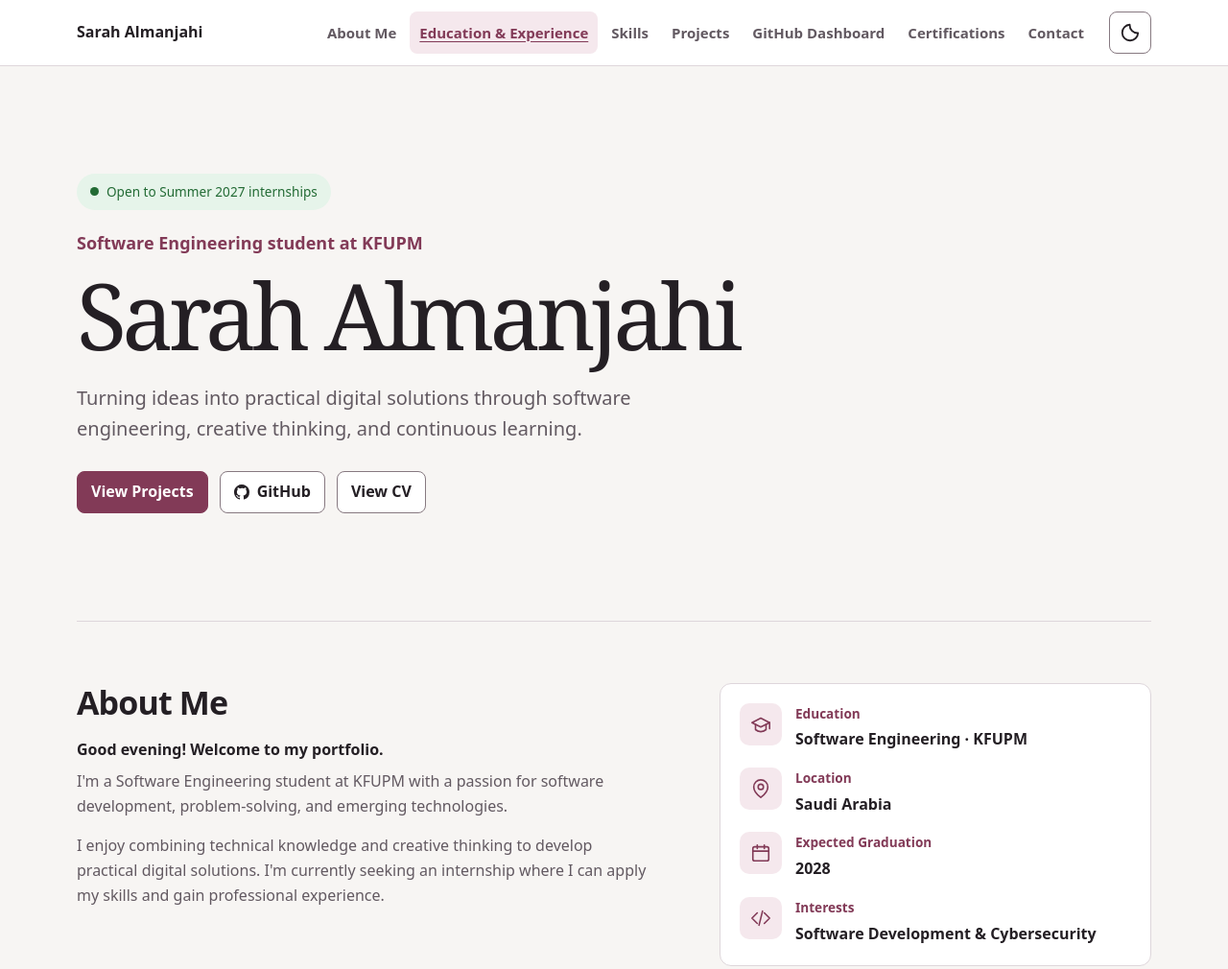
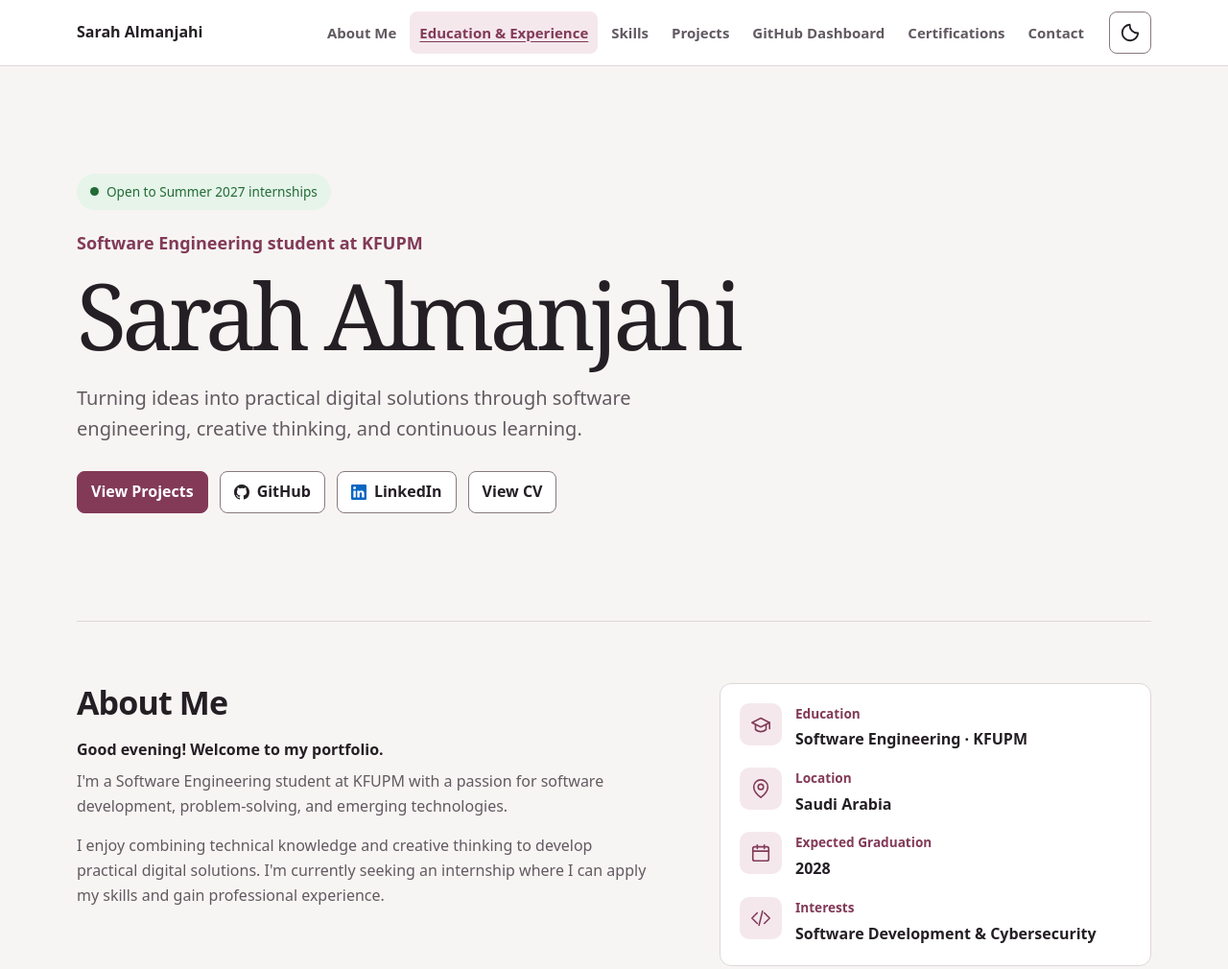
Before and after one commit to Sarahalmanjahi/202371590-sarahalmanjahi-assignment4, a plain HTML site: page index.html in a window 1280 px wide. Shown: the top 1010 px of the page at 96% size. Drawn offline with Linux system fonts and the light colour scheme; no server answers.

Commit message:
Add LinkedIn profile link to the hero
Assisted-by: OpenAI Codex (GPT-6)

```diff
--- a/index.html
+++ b/index.html
@@ -72,6 +72,19 @@
             <path id="github-mark" d="M8 0C3.58 0 0 3.58 0 8c0 3.54 2.29 6.53 5.47 7.59.4.07.55-.17.55-.38l-.01-1.49c-2.01.37-2.53-.49-2.69-.94-.09-.23-.48-.94-.82-1.13-.28-.15-.68-.52-.01-.53.63-.01 1.08.58 1.23.82.72 1.21 1.87.87 2.33.66.07-.52.28-.87.51-1.07-1.78-.2-3.64-.89-3.64-3.95 0-.87.31-1.59.82-2.15-.08-.2-.36-1.02.08-2.12 0 0 .67-.21 2.2.82A7.65 7.65 0 0 1 8 3.86c.68 0 1.36.09 2 .27 1.53-1.04 2.2-.82 2.2-.82.44 1.1.16 1.92.08 2.12.51.56.82 1.27.82 2.15 0 3.07-1.87 3.75-3.65 3.95.29.25.54.73.54 1.48l-.01 2.2c0 .21.15.46.55.38A8.01 8.01 0 0 0 16 8c0-4.42-3.58-8-8-8Z"/>
           </svg>
           GitHub
+        </a>
+        <a
+          class="button-link"
+          href="https://www.linkedin.com/in/sarah-almanjahi-9772862b9"
+          target="_blank"
+          rel="noopener noreferrer"
+          aria-label="LinkedIn (opens in a new tab)"
+        >
+          <svg class="profile-icon" viewBox="2 2 20 20" aria-hidden="true" focusable="false">
+            <rect x="3.5" y="3.5" width="17" height="17" fill="#fff"/>
+            <path fill="#0a66c2" d="M20.5 2h-17A1.5 1.5 0 0 0 2 3.5v17A1.5 1.5 0 0 0 3.5 22h17a1.5 1.5 0 0 0 1.5-1.5v-17A1.5 1.5 0 0 0 20.5 2zM8 19H5v-9h3zM6.5 8.25A1.75 1.75 0 1 1 8.3 6.5a1.78 1.78 0 0 1-1.8 1.75zM19 19h-3v-4.74c0-1.42-.6-1.93-1.38-1.93A1.74 1.74 0 0 0 13 14.19a.66.66 0 0 0 0 .14V19h-3v-9h2.9v1.3a3.11 3.11 0 0 1 2.7-1.4c1.55 0 3.36.86 3.36 3.66z"/>
+          </svg>
+          LinkedIn
         </a>
         <a
           class="button-link"
```
Also changed, not shown: 3 other files.
